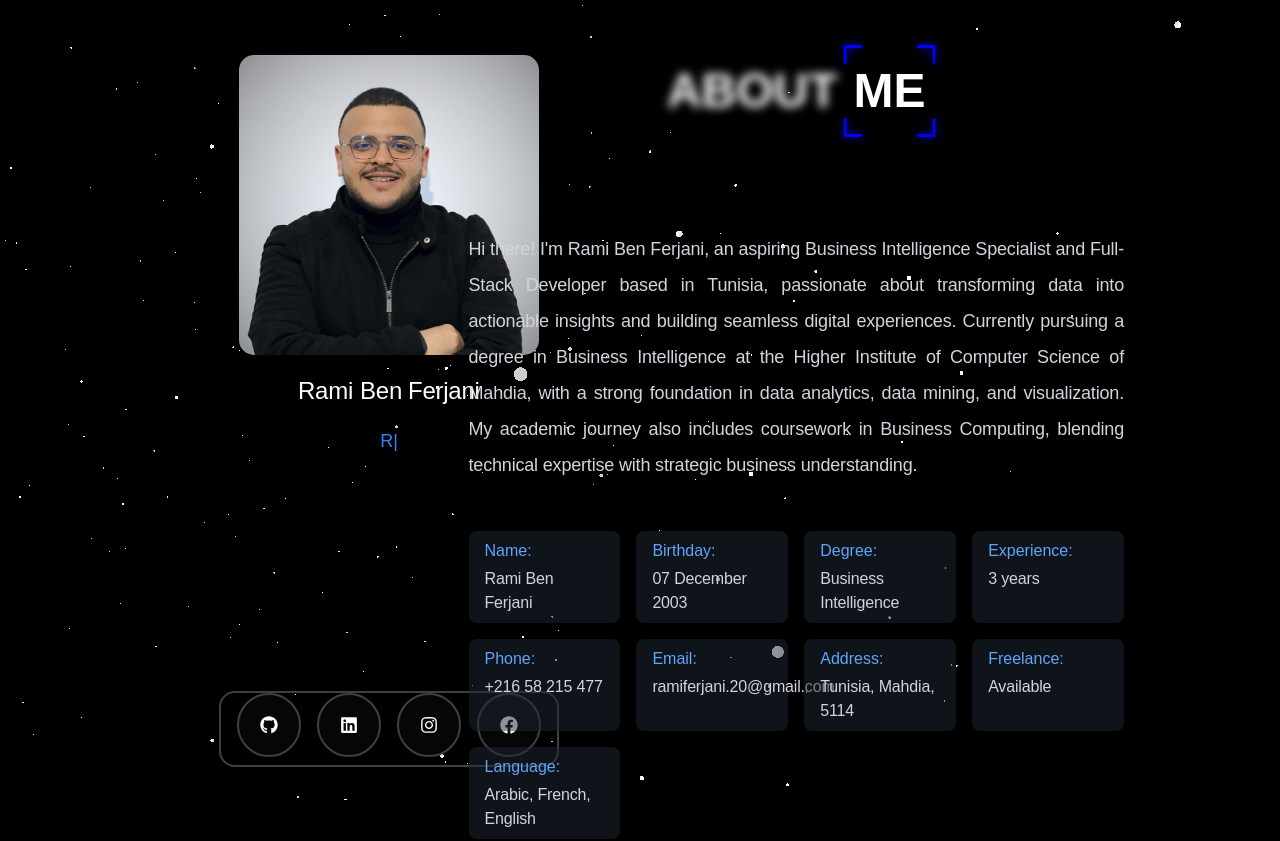
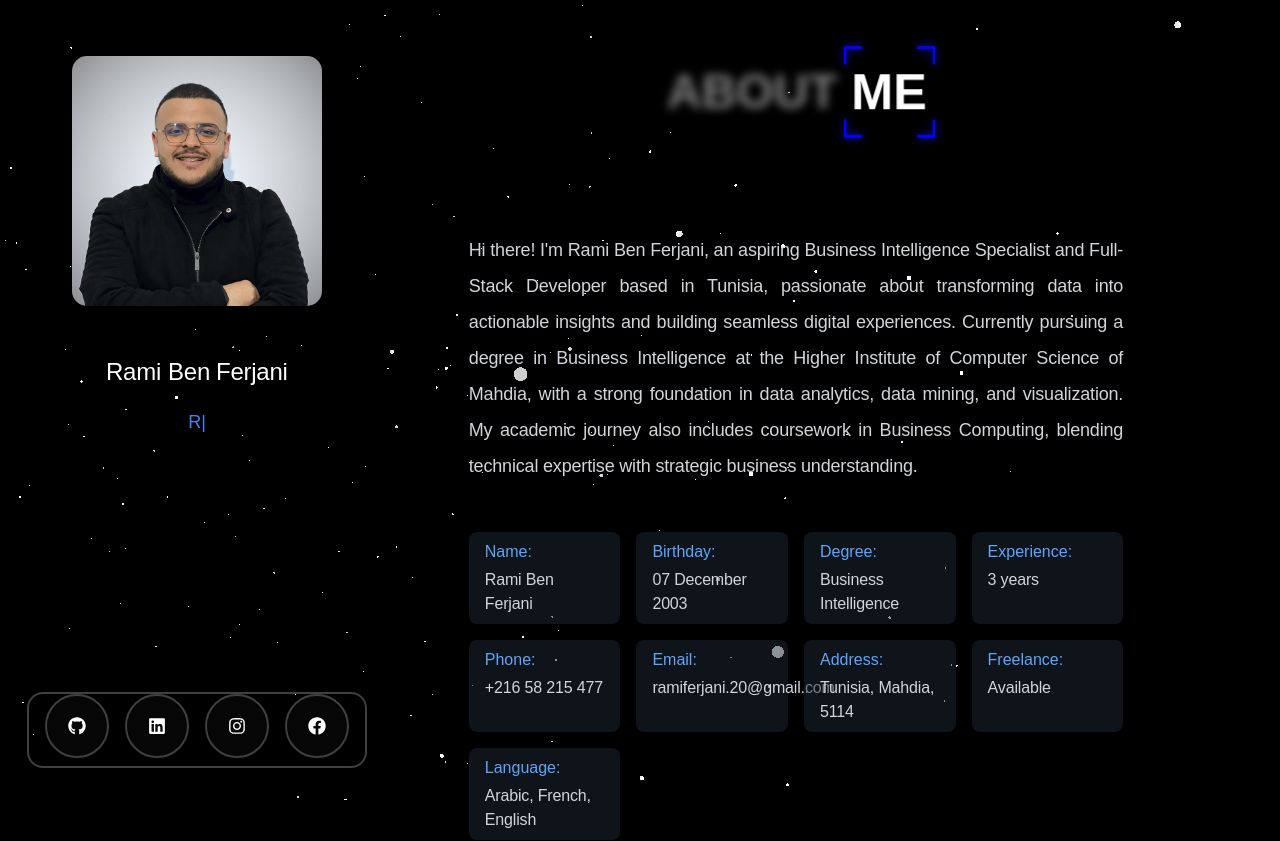
Before and after one commit to Ramiferjanii/FrontEndPortfolio, a React (Vite) app: page / in a window 1280 px wide. Shown: the top 841 px of the page. Built offline with nearby package versions, Linux system fonts and the light colour scheme; no server answers; a web font is replaced by a local one.

Commit message:
fix: responsive phone

```diff
--- a/src/App.tsx
+++ b/src/App.tsx
@@ -1,4 +1,3 @@
-
 import VariableProximity from './components/About/VariableProximity';
 import BlurText from './components/BlurText';
 import Particles from './components/Particles';
@@ -53,7 +52,7 @@ const App = () => {
       </AnimatePresence>
 
       {!isLoading && (
-        <div style={{ width: '100%', height: '600px', position: 'relative' }}>
+        <div className="w-full min-h-screen relative">
           {/* Lightning Background */}
           <div
             className="bg-black place-content-evenly"
@@ -79,25 +78,18 @@ const App = () => {
           </div>
 
           {/* Foreground Content */}
-          <div
-            style={{
-              display: 'flex',
-              margin: '15px',
-              color: 'white',
-              position: 'relative',
-              zIndex: 1,
-            }}
-          >
-            <div className="fixed ml-56 md:w-auto h-[95vh]">
-              <div className='md:box-decoration-slice flex-col justify-center place-items-center'>
+          <div className="flex flex-col md:flex-row p-4 text-white relative z-1">
+            {/* Sidebar - Fixed on desktop, scrollable on mobile */}
+            <div className="w-full md:w-auto md:fixed md:ml-14 md:h-[95vh] mb-8 md:mb-0">
+              <div className='flex flex-col items-center justify-center'>
                 <TiltedCard
                   imageSrc="public/ff8106e2-23fa-4111-a49f-7d4494fe4ed5.jpg"
                   altText="Rami Ben Ferjani"
                   captionText="Rami Ben Ferjani"
-                  containerHeight="300px"
-                  containerWidth="300px"
-                  imageHeight="300px"
-                  imageWidth="300px"
+                  containerHeight="250px"
+                  containerWidth="250px"
+                  imageHeight="250px"
+                  imageWidth="250px"
                   rotateAmplitude={10}
                   scaleOnHover={1}
                   showMobileWarning={false}
@@ -106,13 +98,13 @@ const App = () => {
                   overlayContent={null}
                 />
 
-                <div className="hover:break-before-column my-[20%] place-items-center">
+                <div className="my-8 md:my-[20%] text-center">
                   <BlurText
                     text="Rami Ben Ferjani"
                     delay={150}
                     animateBy="words"
                     direction="top"
-                    className="text-2xl mt-10 justify-items-center text-center mb-5"
+                    className="text-2xl mt-10 text-center mb-5"
                   />
                   <Skills />
 
@@ -121,35 +113,9 @@ const App = () => {
               </div>
             </div>
 
-
-
-
-
-
-
-
-
-
-
-
-
-
-
-
-
-<div
-  style={{
-    display: 'flex',
-    flexDirection: 'column',
-    height: '100%',
-    width: '55%',
-    justifyContent: 'center',
-    alignItems: 'center',
-    zIndex: 1,
-  }}
-  className="relative ml-[35%] "
->
-  <div className='m-10  items-end' >
+            {/* Main Content */}
+            <div className="w-full md:w-[55%] md:ml-[35%] flex flex-col items-center">
+              <div className='m-4 md:m-10'>
                 <TrueFocus
                   sentence="ABOUT ME"
                   manualMode={false}
@@ -159,21 +125,23 @@ const App = () => {
                   pauseBetweenAnimations={1}
                 />
               </div>
-  <div className=' w-[100%] flex-col ' >
-  {/* Content container with grow capability */}
-  <div className="relative  flex gap-6  " ref={containerRef}>
+
+              <div className='w-full flex flex-col'>
+                <div className="relative flex flex-col md:flex-row gap-6" ref={containerRef}>
                   <VariableProximity/>
                 </div>
                 <SkillsS/>
                 <Education/>
                 <Services/>
-  <h1 className="relative mt-5 pb-3 mb-5 text-3xl font-bold text-[#f2f2f2] before:absolute before:content-[''] before:w-[10px] before:h-[10px] before:bottom-[-4px] before:left-0 before:border-2 before:border-[#f2f2f2] before:rounded-[10px] after:absolute after:content-[''] after:w-[50px] after:h-[2px] after:bottom-0 after:left-[15px] after:rounded-[2px] after:bg-[#f2f2f2]">
+
+                <h1 className="relative mt-5 pb-3 mb-5 text-2xl md:text-3xl font-bold text-[#f2f2f2] before:absolute before:content-[''] before:w-[10px] before:h-[10px] before:bottom-[-4px] before:left-0 before:border-2 before:border-[#f2f2f2] before:rounded-[10px] after:absolute after:content-[''] after:w-[50px] after:h-[2px] after:bottom-0 after:left-[15px] after:rounded-[2px] after:bg-[#f2f2f2]">
                   Projects
                 </h1>
-        <div className="flex gap-6">
-  {/* Card 1 - Java */}
+
+                <div className="flex flex-col md:flex-row gap-6">
+                  {/* Project Cards */}
                   <SpotlightCard
-    className="relative rounded-xl shadow-lg overflow-hidden custom-spotlight-card transition-all duration-300 hover:shadow-xl hover:-translate-y-1"
+                    className="relative rounded-xl shadow-lg overflow-hidden custom-spotlight-card transition-all duration-300 hover:shadow-xl hover:-translate-y-1 mb-6 md:mb-0"
                     spotlightColor="rgba(0, 229, 255, 0.2)"
                   >
                     <div className="absolute -top-0 mt-5 left-1/2 transform -translate-x-1/2 z-10">
@@ -200,9 +168,8 @@ const App = () => {
                     </div>
                   </SpotlightCard>
 
-  {/* Card 2 - React */}
                   <SpotlightCard
-    className="relative rounded-xl shadow-lg overflow-hidden custom-spotlight-card transition-all duration-300 hover:shadow-xl hover:-translate-y-1"
+                    className="relative rounded-xl shadow-lg overflow-hidden custom-spotlight-card transition-all duration-300 hover:shadow-xl hover:-translate-y-1 mb-6 md:mb-0"
                     spotlightColor="rgba(0, 229, 255, 0.2)"
                   >
                     <div className="absolute -top-0 mt-5 left-1/2 transform -translate-x-1/2 z-10">
@@ -229,7 +196,6 @@ const App = () => {
                     </div>
                   </SpotlightCard>
 
-  {/* Card 3 - Java Alternative */}
                   <SpotlightCard
                     className="relative rounded-xl shadow-lg overflow-hidden custom-spotlight-card transition-all duration-300 hover:shadow-xl hover:-translate-y-1"
                     spotlightColor="rgba(0, 229, 255, 0.2)"
@@ -258,16 +224,13 @@ const App = () => {
                     </div>
                   </SpotlightCard>
                 </div>
+              </div>
+
               <ContactSection/>
               <Footer/>
             </div>
-
           </div>
         </div>
-        </div>
-
-
-
       )}
     </>
   );
--- a/src/components/BlurText.tsx
+++ b/src/components/BlurText.tsx
@@ -35,18 +35,34 @@ const BlurText: React.FC<BlurTextProps> = ({
   const ref = useRef<HTMLParagraphElement>(null);
   const animatedCount = useRef(0);
 
-  // Default animations based on direction
+  // Enhanced animations with better performance
   const defaultFrom: Record<string, any> = direction === 'top'
-    ? { filter: 'blur(10px)', opacity: 0, transform: 'translate3d(0,-50px,0)' }
-    : { filter: 'blur(10px)', opacity: 0, transform: 'translate3d(0,50px,0)' };
+    ? {
+        filter: 'blur(10px)',
+        opacity: 0,
+        transform: 'translate3d(0,-30px,0)',
+        willChange: 'transform, filter, opacity'
+      }
+    : {
+        filter: 'blur(10px)',
+        opacity: 0,
+        transform: 'translate3d(0,30px,0)',
+        willChange: 'transform, filter, opacity'
+      };
 
   const defaultTo: Record<string, any>[] = [
     {
       filter: 'blur(5px)',
       opacity: 0.5,
-      transform: direction === 'top' ? 'translate3d(0,5px,0)' : 'translate3d(0,-5px,0)',
+      transform: direction === 'top' ? 'translate3d(0,10px,0)' : 'translate3d(0,-10px,0)',
+      willChange: 'transform, filter, opacity'
     },
-    { filter: 'blur(0px)', opacity: 1, transform: 'translate3d(0,0,0)' },
+    {
+      filter: 'blur(0px)',
+      opacity: 1,
+      transform: 'translate3d(0,0,0)',
+      willChange: 'transform, filter, opacity'
+    },
   ];
 
   useEffect(() => {
@@ -59,7 +75,12 @@ const BlurText: React.FC<BlurTextProps> = ({
           }
         }
       },
-      { threshold, rootMargin }
+      {
+        threshold,
+        rootMargin,
+        // Add a small delay to ensure smooth animation start
+        delay: 100
+      }
     );
 
     if (ref.current) {
@@ -85,16 +106,29 @@ const BlurText: React.FC<BlurTextProps> = ({
         }
         : animationFrom || defaultFrom,
       delay: i * delay,
-      config: { easing: easing as any },
+      config: {
+        tension: 280,
+        friction: 20,
+        mass: 1,
+        easing: easing as any,
+      },
     }))
   );
 
   return (
-    <p ref={ref} className={`blur-text ${className} flex flex-wrap`}>
+    <p
+      ref={ref}
+      className={`blur-text ${className} flex flex-wrap justify-center items-center`}
+      style={{ perspective: '1000px' }}
+    >
       {springs.map((props, index) => (
         <AnimatedSpan
           key={index}
-          style={props}
+          style={{
+            ...props,
+            backfaceVisibility: 'hidden',
+            WebkitFontSmoothing: 'antialiased',
+          }}
           className="inline-block will-change-[transform,filter,opacity]"
         >
           {elements[index] === ' ' ? '\u00A0' : elements[index]}
--- a/src/components/TrueFocus.tsx
+++ b/src/components/TrueFocus.tsx
@@ -1,5 +1,5 @@
 import { useEffect, useRef, useState } from "react";
-import { motion } from "framer-motion";
+import { motion, AnimatePresence } from "framer-motion";
 
 interface TrueFocusProps {
     sentence?: string;
@@ -33,16 +33,17 @@ const TrueFocus: React.FC<TrueFocusProps> = ({
     const containerRef = useRef<HTMLDivElement | null>(null);
     const wordRefs = useRef<(HTMLSpanElement | null)[]>([]);
     const [focusRect, setFocusRect] = useState<FocusRect>({ x: 0, y: 0, width: 0, height: 0 });
+    const [isHovered, setIsHovered] = useState<boolean>(false);
 
     useEffect(() => {
-        if (!manualMode) {
+        if (!manualMode && !isHovered) {
             const interval = setInterval(() => {
                 setCurrentIndex((prev) => (prev + 1) % words.length);
             }, (animationDuration + pauseBetweenAnimations) * 1000);
 
             return () => clearInterval(interval);
         }
-    }, [manualMode, animationDuration, pauseBetweenAnimations, words.length]);
+    }, [manualMode, animationDuration, pauseBetweenAnimations, words.length, isHovered]);
 
     useEffect(() => {
         if (currentIndex === null || currentIndex === -1) return;
@@ -60,6 +61,7 @@ const TrueFocus: React.FC<TrueFocusProps> = ({
     }, [currentIndex, words.length]);
 
     const handleMouseEnter = (index: number) => {
+        setIsHovered(true);
         if (manualMode) {
             setLastActiveIndex(index);
             setCurrentIndex(index);
@@ -67,88 +69,133 @@ const TrueFocus: React.FC<TrueFocusProps> = ({
     };
 
     const handleMouseLeave = () => {
+        setIsHovered(false);
         if (manualMode) {
             setCurrentIndex(lastActiveIndex!);
         }
     };
 
     return (
-        <div
+        <motion.div
+            initial={{ opacity: 0, y: 20 }}
+            animate={{ opacity: 1, y: 0 }}
+            transition={{ duration: 0.5 }}
             className="relative flex gap-4 justify-center items-center flex-wrap"
             ref={containerRef}
+            onMouseEnter={() => setIsHovered(true)}
+            onMouseLeave={() => setIsHovered(false)}
         >
             {words.map((word, index) => {
                 const isActive = index === currentIndex;
                 return (
-                    <span
+                    <motion.span
                         key={index}
                         ref={(el) => { wordRefs.current[index] = el; }}
-                        className="relative text-[3rem] font-black cursor-pointer"
-                        style={{
-                            filter: manualMode
-                                ? isActive
-                                    ? `blur(0px)`
-                                    : `blur(${blurAmount}px)`
-                                : isActive
-                                    ? `blur(0px)`
-                                    : `blur(${blurAmount}px)`,
-                            transition: `filter ${animationDuration}s ease`,
-                        } as React.CSSProperties}
+                        className="relative text-[2.5rem] md:text-[3rem] font-black cursor-pointer"
+                        initial={{ filter: `blur(${blurAmount}px)`, opacity: 0.5 }}
+                        animate={{
+                            filter: isActive ? 'blur(0px)' : `blur(${blurAmount}px)`,
+                            opacity: isActive ? 1 : 0.5,
+                            scale: isActive ? 1.05 : 1,
+                        }}
+                        transition={{
+                            duration: animationDuration,
+                            ease: "easeInOut",
+                        }}
                         onMouseEnter={() => handleMouseEnter(index)}
                         onMouseLeave={handleMouseLeave}
+                        style={{
+                            willChange: 'transform, filter, opacity',
+                            WebkitFontSmoothing: 'antialiased',
+                        }}
                     >
                         {word}
-                    </span>
+                    </motion.span>
                 );
             })}
 
+            <AnimatePresence>
+                {currentIndex >= 0 && (
                     <motion.div
                         className="absolute top-0 left-0 pointer-events-none box-border border-0"
+                        initial={{ opacity: 0 }}
                         animate={{
                             x: focusRect.x,
                             y: focusRect.y,
                             width: focusRect.width,
                             height: focusRect.height,
-                    opacity: currentIndex >= 0 ? 1 : 0,
+                            opacity: 1,
                         }}
+                        exit={{ opacity: 0 }}
                         transition={{
                             duration: animationDuration,
+                            ease: "easeInOut",
                         }}
                         style={{
                             "--border-color": borderColor,
                             "--glow-color": glowColor,
                         } as React.CSSProperties}
                     >
-                <span
+                        <motion.span
                             className="absolute w-4 h-4 border-[3px] rounded-[3px] top-[-10px] left-[-10px] border-r-0 border-b-0"
                             style={{
                                 borderColor: "var(--border-color)",
                                 filter: "drop-shadow(0 0 4px var(--border-color))",
                             }}
-                ></span>
-                <span
+                            animate={{
+                                scale: isHovered ? 1.1 : 1,
+                            }}
+                            transition={{
+                                duration: 0.3,
+                                ease: "easeInOut",
+                            }}
+                        />
+                        <motion.span
                             className="absolute w-4 h-4 border-[3px] rounded-[3px] top-[-10px] right-[-10px] border-l-0 border-b-0"
                             style={{
                                 borderColor: "var(--border-color)",
                                 filter: "drop-shadow(0 0 4px var(--border-color))",
                             }}
-                ></span>
-                <span
+                            animate={{
+                                scale: isHovered ? 1.1 : 1,
+                            }}
+                            transition={{
+                                duration: 0.3,
+                                ease: "easeInOut",
+                            }}
+                        />
+                        <motion.span
                             className="absolute w-4 h-4 border-[3px] rounded-[3px] bottom-[-10px] left-[-10px] border-r-0 border-t-0"
                             style={{
                                 borderColor: "var(--border-color)",
                                 filter: "drop-shadow(0 0 4px var(--border-color))",
                             }}
-                ></span>
-                <span
+                            animate={{
+                                scale: isHovered ? 1.1 : 1,
+                            }}
+                            transition={{
+                                duration: 0.3,
+                                ease: "easeInOut",
+                            }}
+                        />
+                        <motion.span
                             className="absolute w-4 h-4 border-[3px] rounded-[3px] bottom-[-10px] right-[-10px] border-l-0 border-t-0"
                             style={{
                                 borderColor: "var(--border-color)",
                                 filter: "drop-shadow(0 0 4px var(--border-color))",
                             }}
-                ></span>
+                            animate={{
+                                scale: isHovered ? 1.1 : 1,
+                            }}
+                            transition={{
+                                duration: 0.3,
+                                ease: "easeInOut",
+                            }}
+                        />
                     </motion.div>
-        </div>
+                )}
+            </AnimatePresence>
+        </motion.div>
     );
 };
 
--- a/src/utils/api.ts
+++ b/src/utils/api.ts
@@ -13,8 +13,7 @@ export const testConnection = async () => {
     console.log('Testing connection to:', url);
     const response = await fetch(url, {
       method: 'GET',
-      headers: defaultHeaders,
-      mode: 'cors'
+      headers: defaultHeaders
     });
 
     if (!response.ok) {
@@ -53,8 +52,7 @@ export const sendEmail = async (formData: {
     const response = await fetch(url, {
       method: 'POST',
       headers: defaultHeaders,
-      body: JSON.stringify(formData),
-      mode: 'cors'
+      body: JSON.stringify(formData)
     });
 
     console.log('Response status:', response.status);
--- a/tailwind.config.js
+++ b/tailwind.config.js
@@ -3,8 +3,57 @@ export default {
   content: [
     "./index.html",
     "./src/**/*.{js,ts,jsx,tsx}",
-  ],  theme: {
-    extend: {},
+  ],
+  theme: {
+    extend: {
+      screens: {
+        'xs': '475px',
+        'sm': '640px',
+        'md': '768px',
+        'lg': '1024px',
+        'xl': '1280px',
+        '2xl': '1536px',
+      },
+      animation: {
+        'fade-in': 'fadeIn 0.5s ease-in-out',
+        'slide-up': 'slideUp 0.5s ease-out',
+        'slide-down': 'slideDown 0.5s ease-out',
+        'slide-left': 'slideLeft 0.5s ease-out',
+        'slide-right': 'slideRight 0.5s ease-out',
+        'bounce-slow': 'bounce 3s infinite',
+        'pulse-slow': 'pulse 4s cubic-bezier(0.4, 0, 0.6, 1) infinite',
+      },
+      keyframes: {
+        fadeIn: {
+          '0%': { opacity: '0' },
+          '100%': { opacity: '1' },
+        },
+        slideUp: {
+          '0%': { transform: 'translateY(100%)', opacity: '0' },
+          '100%': { transform: 'translateY(0)', opacity: '1' },
+        },
+        slideDown: {
+          '0%': { transform: 'translateY(-100%)', opacity: '0' },
+          '100%': { transform: 'translateY(0)', opacity: '1' },
+        },
+        slideLeft: {
+          '0%': { transform: 'translateX(100%)', opacity: '0' },
+          '100%': { transform: 'translateX(0)', opacity: '1' },
+        },
+        slideRight: {
+          '0%': { transform: 'translateX(-100%)', opacity: '0' },
+          '100%': { transform: 'translateX(0)', opacity: '1' },
+        },
+      },
+      transitionProperty: {
+        'height': 'height',
+        'spacing': 'margin, padding',
+      },
+      transitionDuration: {
+        '2000': '2000ms',
+        '3000': '3000ms',
+      },
+    },
   },
   plugins: [],
 }
```
Lines whose indentation alone changed are shown as unchanged.
